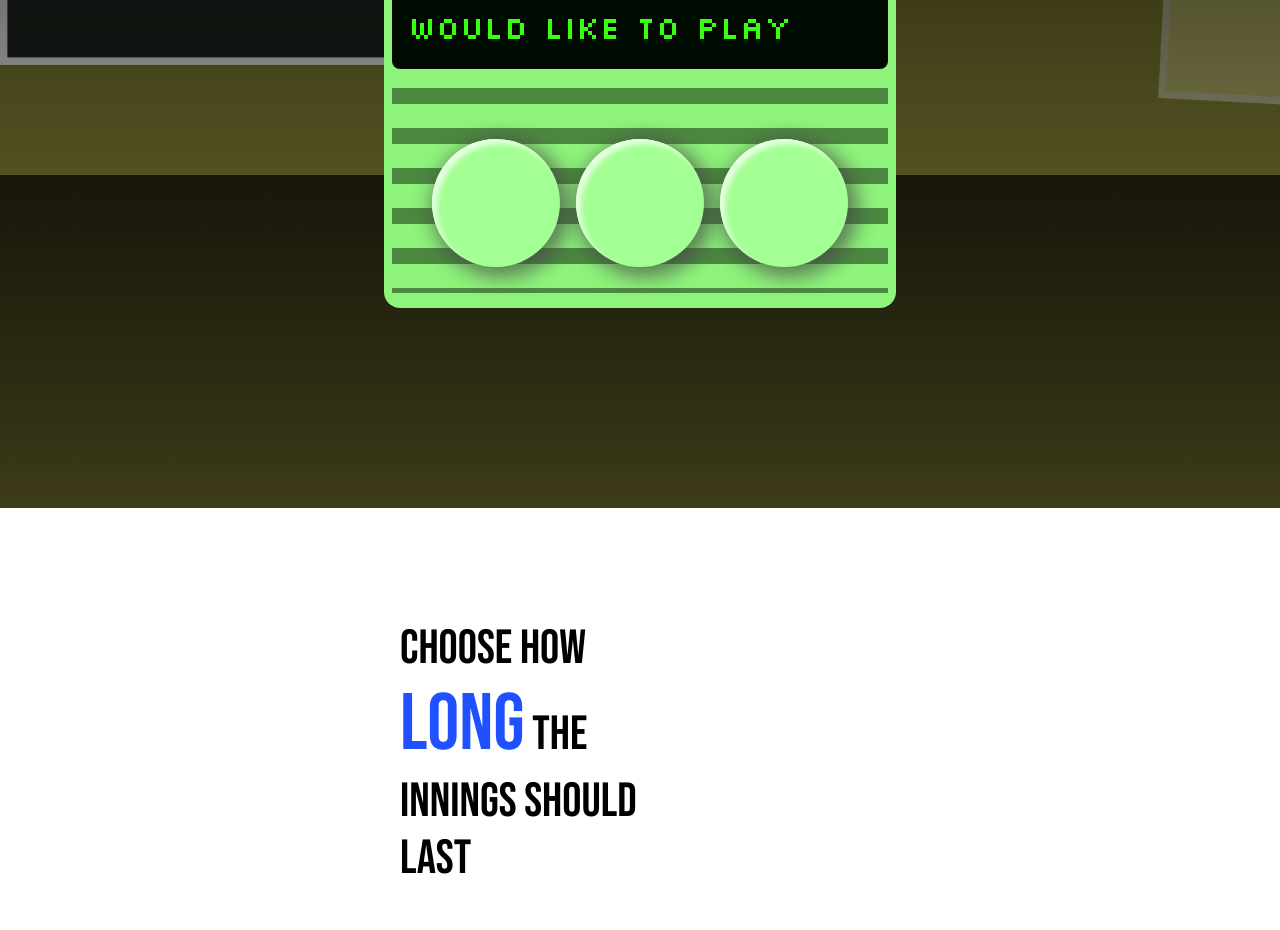
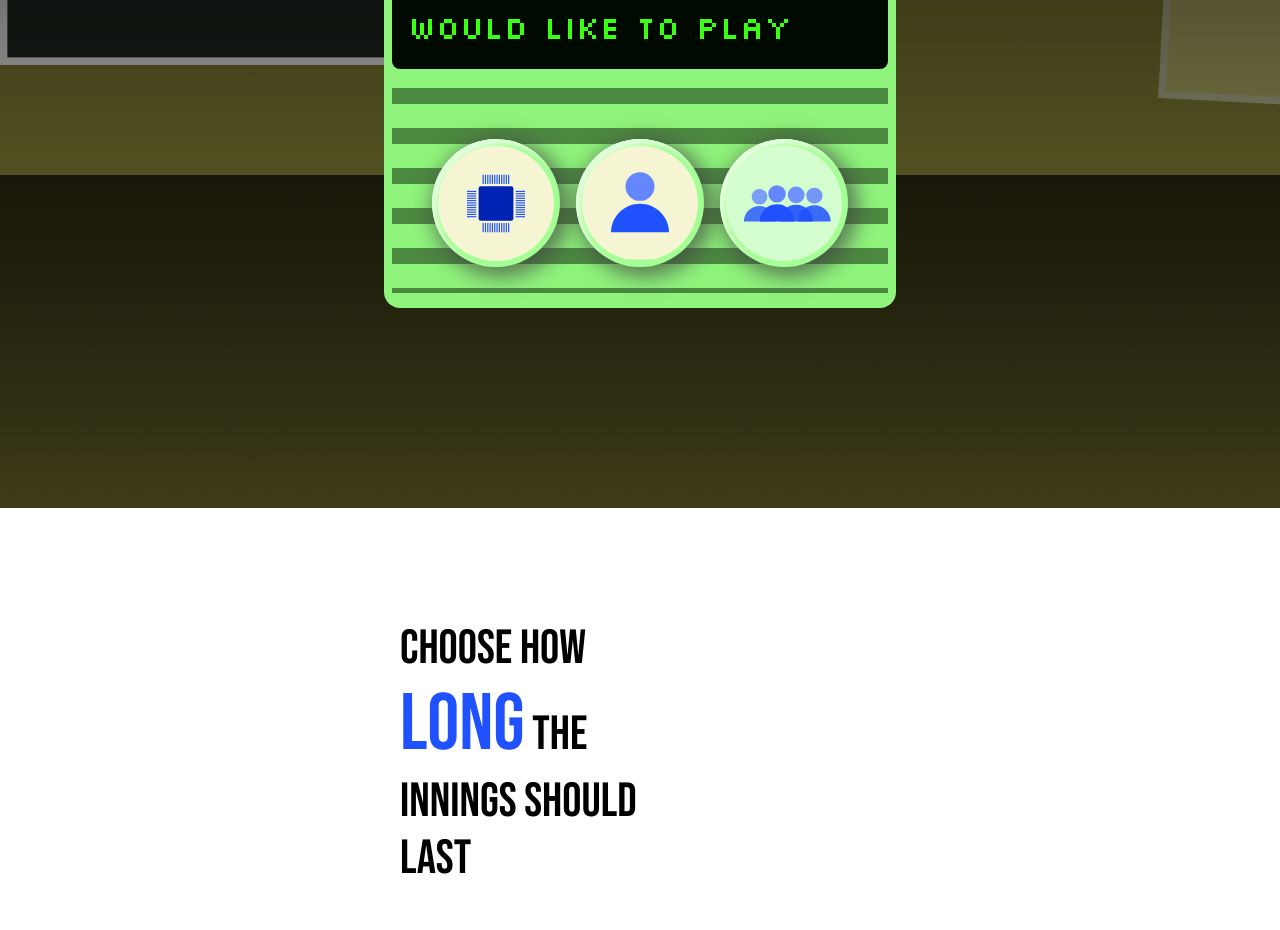
Before and after one commit to DeepKumar7106/baseball, a React (Vite) app in the folder frontend/: page / in a window 1280 px wide. Shown: the part 2740-3670 px from the top of the page. Built offline with nearby package versions, Linux system fonts and the light colour scheme.

Commit message:
modes icons added

```diff
--- a/frontend/src/components/GameTweaker.jsx
+++ b/frontend/src/components/GameTweaker.jsx
@@ -1,6 +1,9 @@
 import Toss from "./home/Toss";
 import BallCountSelector from "./BallCountSelector";
 import { useState } from "react";
+import cpu from '/imgs/cpu.svg'
+import player from '/imgs/player.svg'
+import multiplayer from '/imgs/multiplayer.svg'
 
 export default function GameTweaker({ gameDetails, setGameDetails }) {
     const [isMode, setIsMode] = useState(false)
@@ -40,11 +43,13 @@ export default function GameTweaker({ gameDetails, setGameDetails }) {
                                 className="game-mode mode-button single"
                                 onClick={handleSinglePlayer}
                             >
+                                <img src={cpu} alt="against cpu" />
                             </div>
                             <div className="game-mode mode-button friend">
-
+                                <img src={player} alt="against player" />
                             </div>
                             <div className="game-mode mode-button team">
+                                <img src={multiplayer} alt="Team mode" />
                             </div>
                         </div>
                     </div>
--- a/frontend/src/scss/pages/home.scss
+++ b/frontend/src/scss/pages/home.scss
@@ -274,10 +274,19 @@ body:has(.home-main) {
             background: color.adjust($color-primary, $lightness: 25%);
             box-shadow:  5px 5px 20px 5px $color-shadow-dark,
             5px 5px 5px color.adjust($color-primary, $lightness: 40%) inset;
+            @include flex-center(row);
+
 
             &:active {
                 transform: translate(5px, 5px);
             }
+        }
+
+        & img {
+            height: 90%;
+            aspect-ratio: 1 / 1;
+            object-fit: cover;
+            border-radius: 100vh;
         }
     }
 
```
